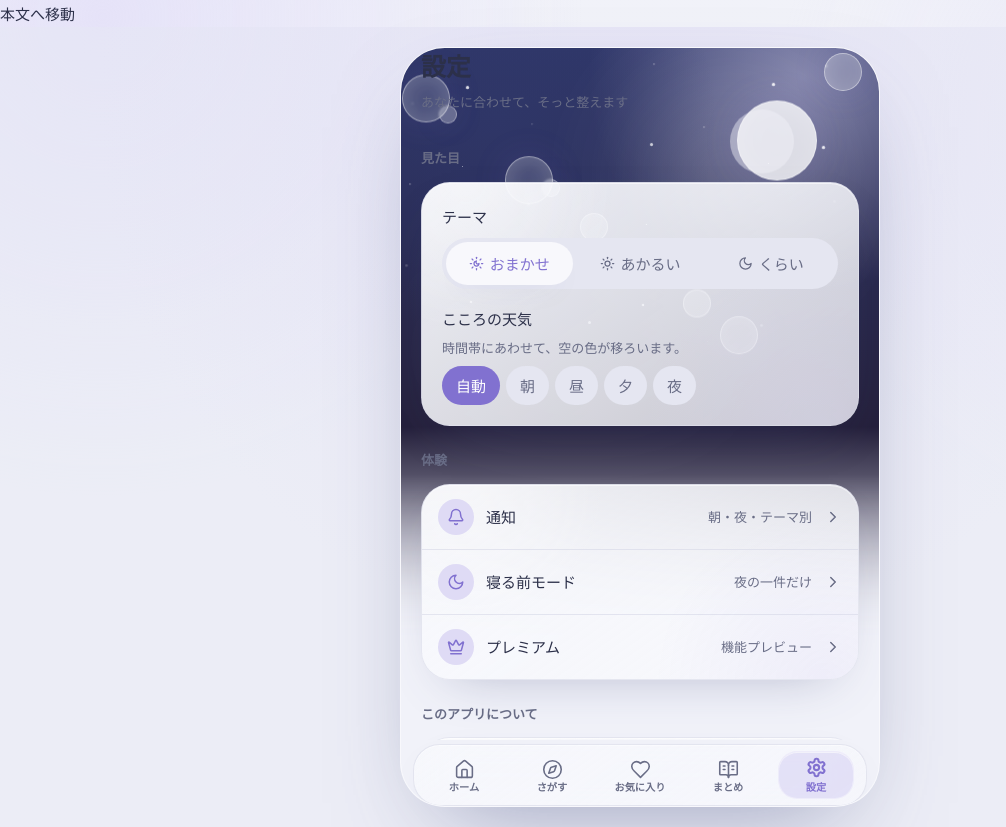
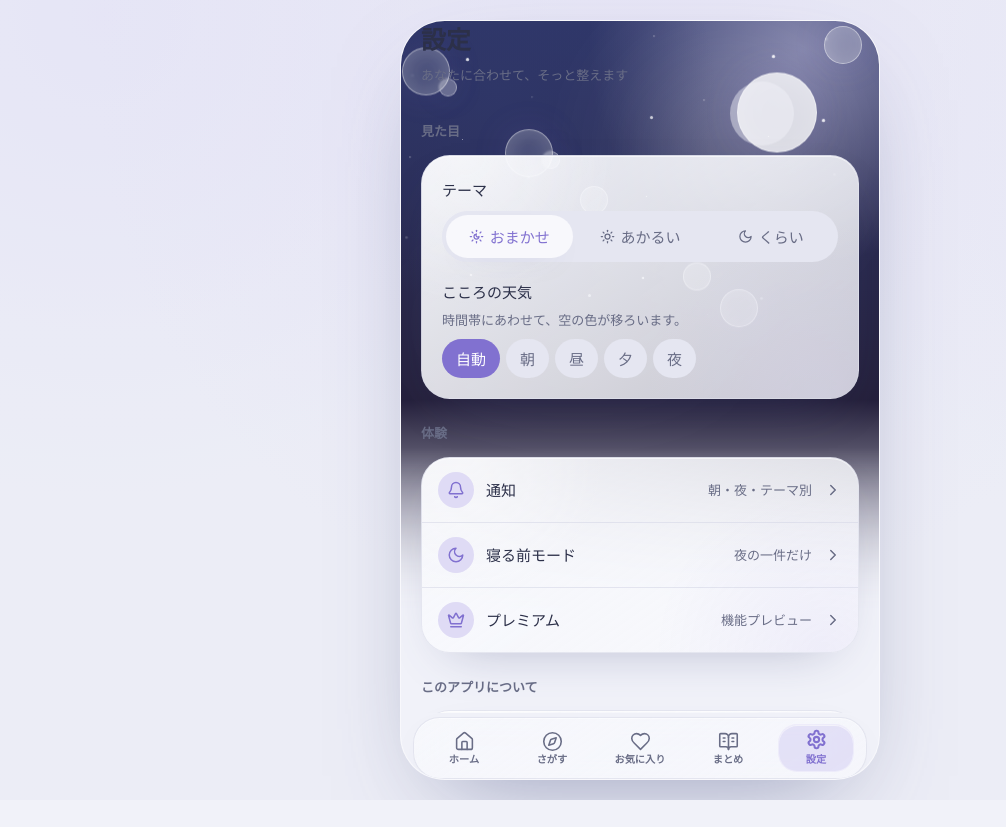
Before and after one commit to sunpotflower4460-cpu/Hot-news, a Next.js app: page /settings in a window 1280 px wide. Shown: the whole page, without its empty margins (0-1006 px from the left). After the commit the page ends 800 px from the top, so only its background shows below. Built offline with nearby package versions, Linux system fonts and the light colour scheme; a web font is replaced by a local one.

Commit message:
Style keyboard skip link

```diff
--- a/src/app/layout.tsx
+++ b/src/app/layout.tsx
@@ -74,7 +74,10 @@ export default function RootLayout({ children }: { children: React.ReactNode })
         <script dangerouslySetInnerHTML={{ __html: NO_FLASH }} />
       </head>
       <body>
-        <a href="#main-content" className="skip-link">
+        <a
+          href="#main-content"
+          className="fixed left-4 top-4 z-[100] -translate-y-24 rounded-pill bg-accent px-4 py-2.5 text-caption font-bold text-white shadow-glow transition-transform focus:translate-y-0"
+        >
           本文へ移動
         </a>
         <MotionProvider>
```
